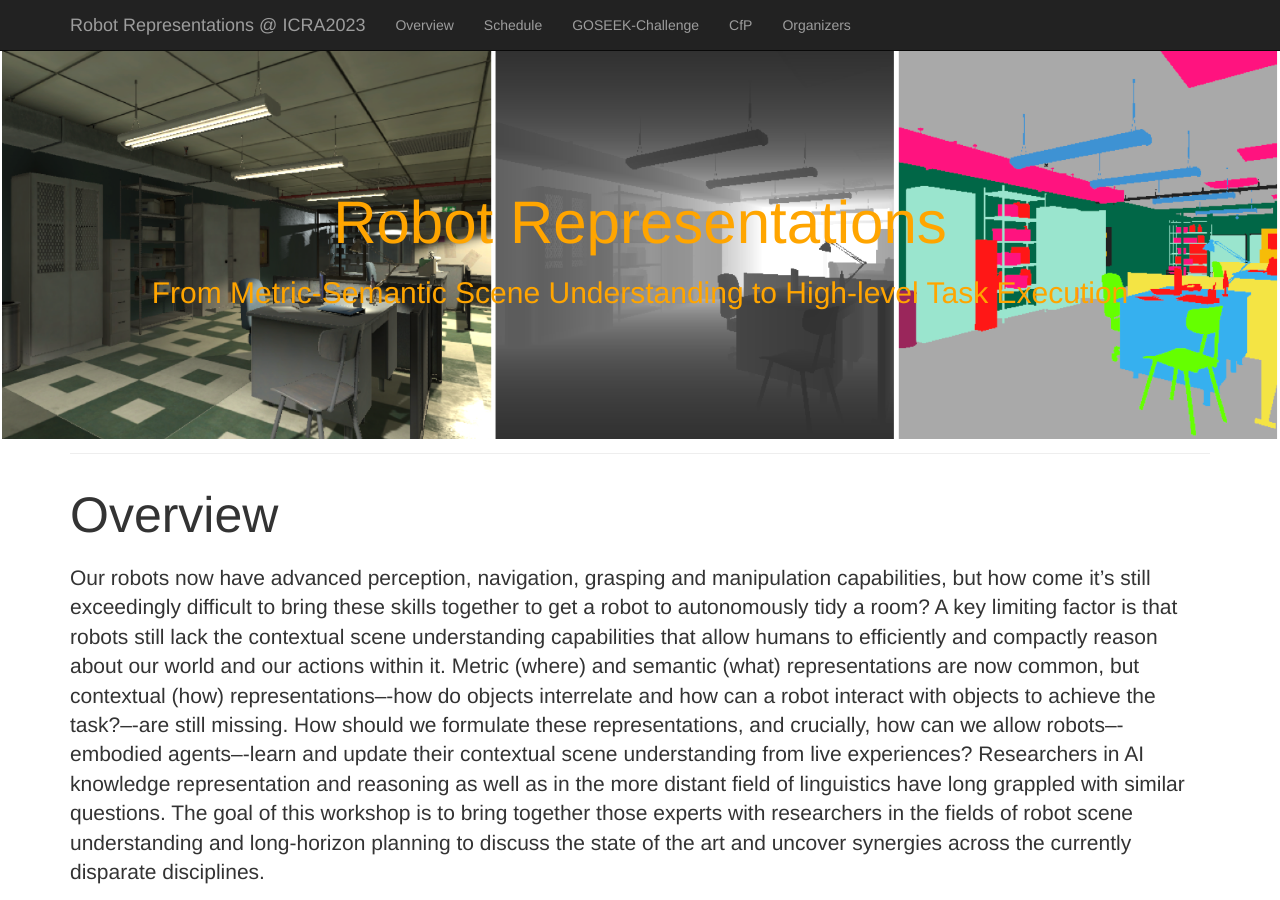
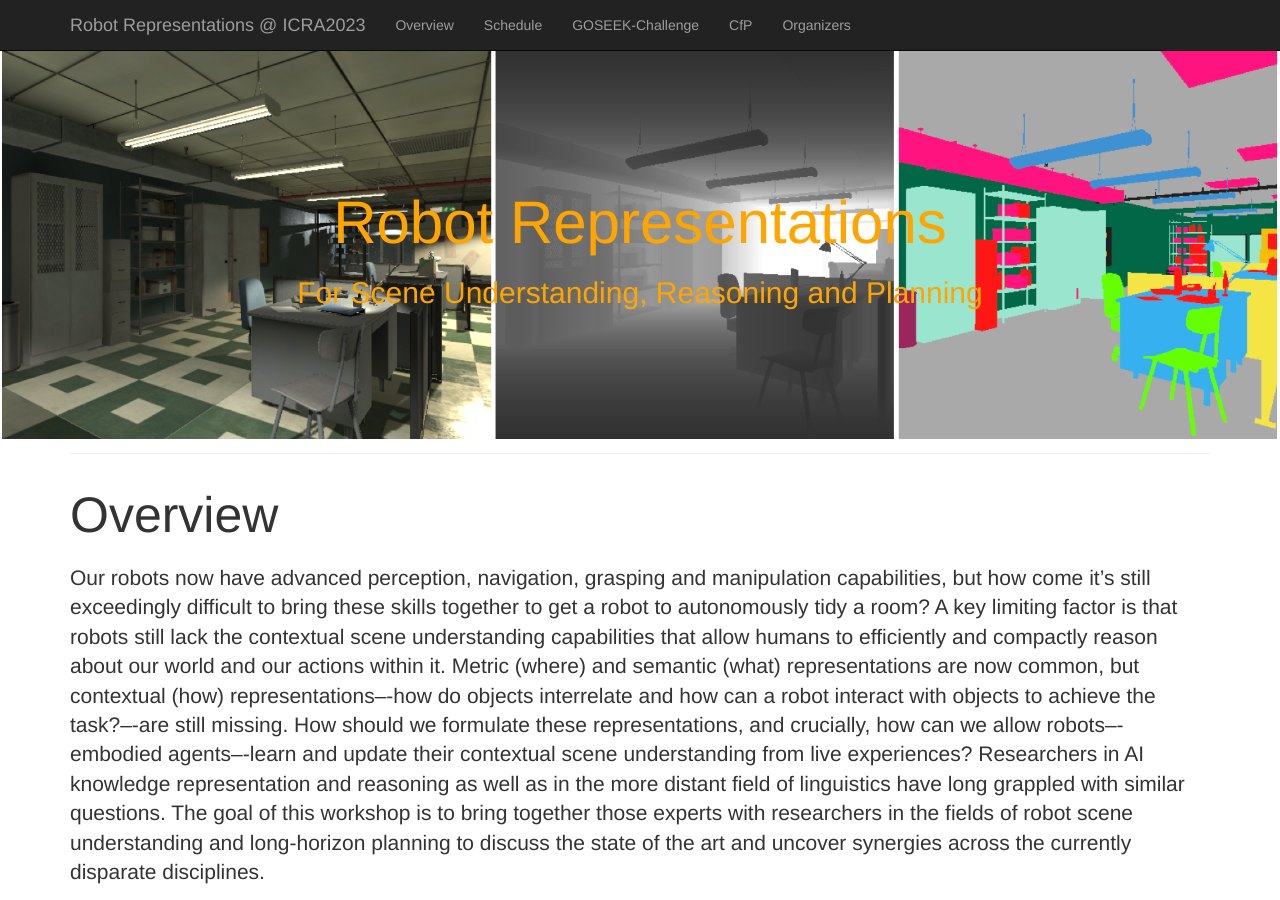
Before and after one commit to MIT-SPARK/robotRepresentations-RSS2023, a Jekyll site: the page built from index.html, in a window 1280 px wide and 900 px high. Built offline with Jekyll 4.4.1, drawn with Linux system fonts in a browser that asks for light colours.

Commit message:
update index

```diff
--- a/index.html
+++ b/index.html
@@ -1,7 +1,7 @@
 ---
 layout: default
 heading: Robot Representations
-subheading: "From Metric-Semantic Scene Understanding to High-level Task Execution"
+subheading: "For Scene Understanding, Reasoning and Planning"
 image: "http://placehold.it/800x500"
 ---
 
```
